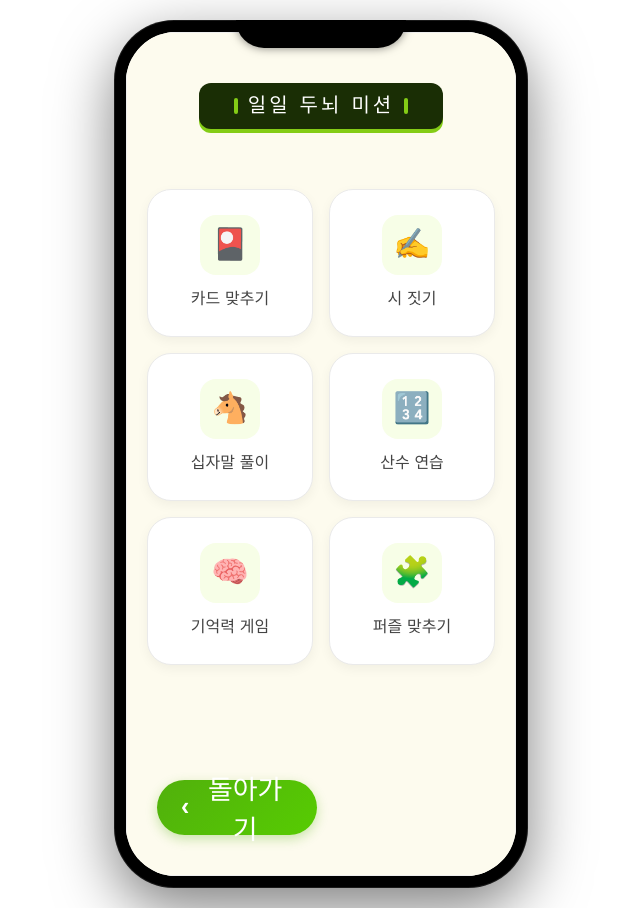
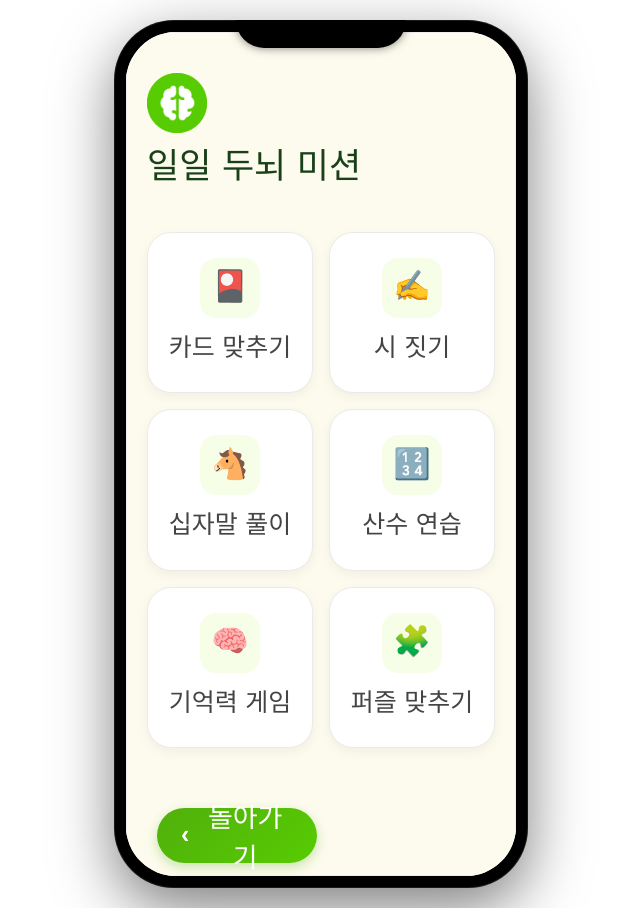
Before and after one commit to Team-FrontRunner/Front-End, a React (Vite) app: page /game-select in a window 1280 px wide. Shown: the whole page, without its empty margins (319-959 px from the left). Built offline with nearby package versions, Linux system fonts and the light colour scheme.

Commit message:
gameSelectPage 리팩토링

```diff
--- a/src/pages/gameSelectPage.jsx
+++ b/src/pages/gameSelectPage.jsx
@@ -1,6 +1,7 @@
 import React from 'react';
 import { useNavigate } from 'react-router-dom';
 import BackButton from '../components/common/backButton';
+import brainIcon from '../assets/icons/brain2.png';
 
 const BrainMissionApp = () => {
   const navigate = useNavigate();
@@ -30,9 +31,32 @@ const BrainMissionApp = () => {
       border: '1px solid #eee'
     },
     header: {
-      padding: '50px 20px 40px 20px',
+      padding: '40px 20px 24px 20px',
       display: 'flex',
+      flexDirection: 'column',
+      alignItems: 'flex-start',
+      gap: '16px',
+    },
+    headerIcon: {
+      width: '60px',
+      height: '60px',
+      backgroundColor: '#7FD821',
+      borderRadius: '50%',
+      display: 'flex',
+      alignItems: 'center',
       justifyContent: 'center',
+      flexShrink: 0,
+    },
+    headerIconImage: {
+      width: '60px',
+      height: '60px',
+      objectFit: 'contain',
+    },
+    headerTitle: {
+      margin: 0,
+      fontSize: '35px',
+      fontWeight: '700',
+      color: '#194018',
     },
     grid: {
       display: 'grid',
@@ -65,7 +89,7 @@ const BrainMissionApp = () => {
       fontSize: '30px',
     },
     cardText: {
-      fontSize: '16px',
+      fontSize: '25px',
       fontWeight: '700',
       color: '#444',
     },
@@ -97,27 +121,10 @@ const BrainMissionApp = () => {
     <div style={styles.container}>
       {/* 상단 제목 영역 */}
       <header style={styles.header}>
-        <div style={{
-          backgroundColor: '#1A2E05',
-          padding: '12px 35px',
-          borderRadius: '12px',
-          boxShadow: '0 4px 0 #84CC16',
-          display: 'inline-flex',
-          alignItems: 'center',
-          gap: '10px'
-        }}>
-          <div style={{ width: '4px', height: '16px', backgroundColor: '#84CC16', borderRadius: '2px' }} />
-          <h1 style={{
-            margin: 0,
-            fontSize: '20px',
-            fontWeight: '900',
-            color: '#FFFFFF',
-            letterSpacing: '3px',
-          }}>
-            일일 두뇌 미션
-          </h1>
-          <div style={{ width: '4px', height: '16px', backgroundColor: '#84CC16', borderRadius: '2px' }} />
+        <div style={styles.headerIcon}>
+          <img src={brainIcon} alt="brain" style={styles.headerIconImage} />
         </div>
+        <h1 style={styles.headerTitle}>일일 두뇌 미션</h1>
       </header>
 
       {/* 미션 카드 그리드 */}
```
Also changed, not shown: src/assets/icons/brain2.png (added).
